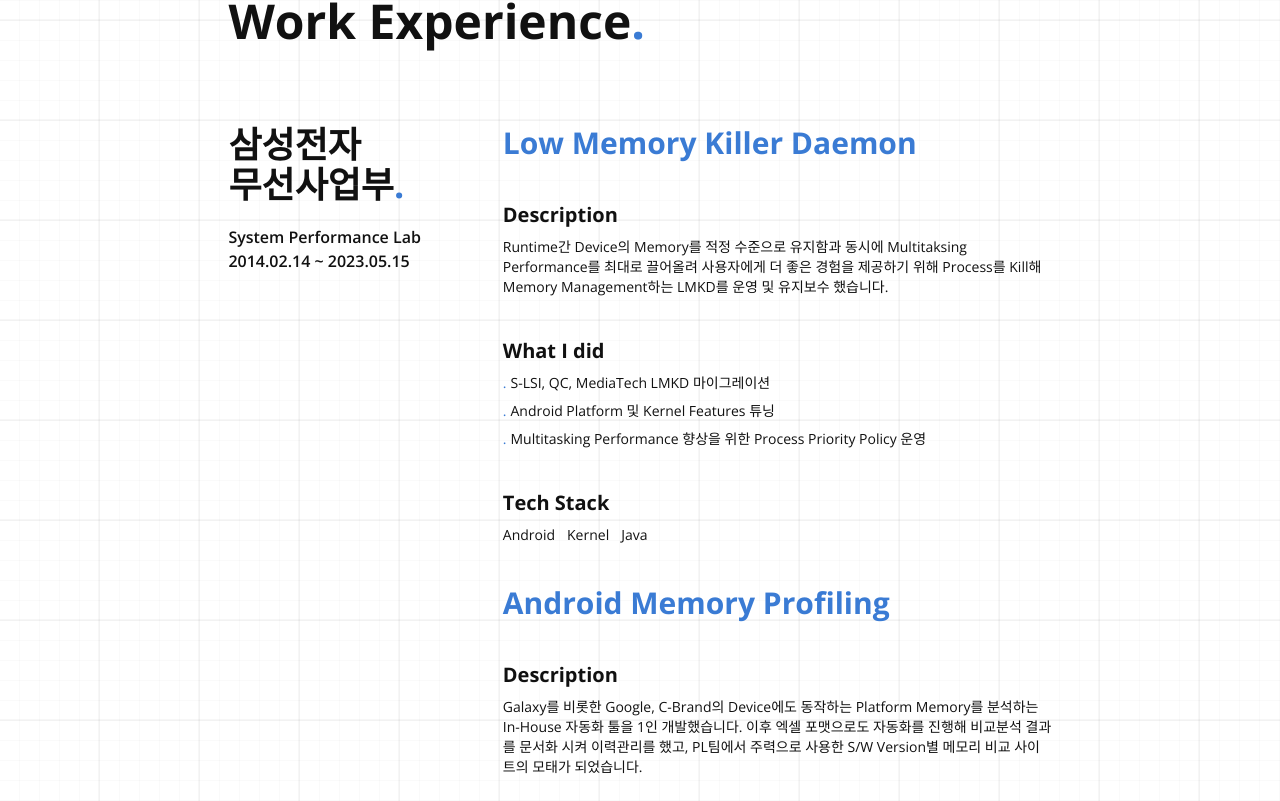
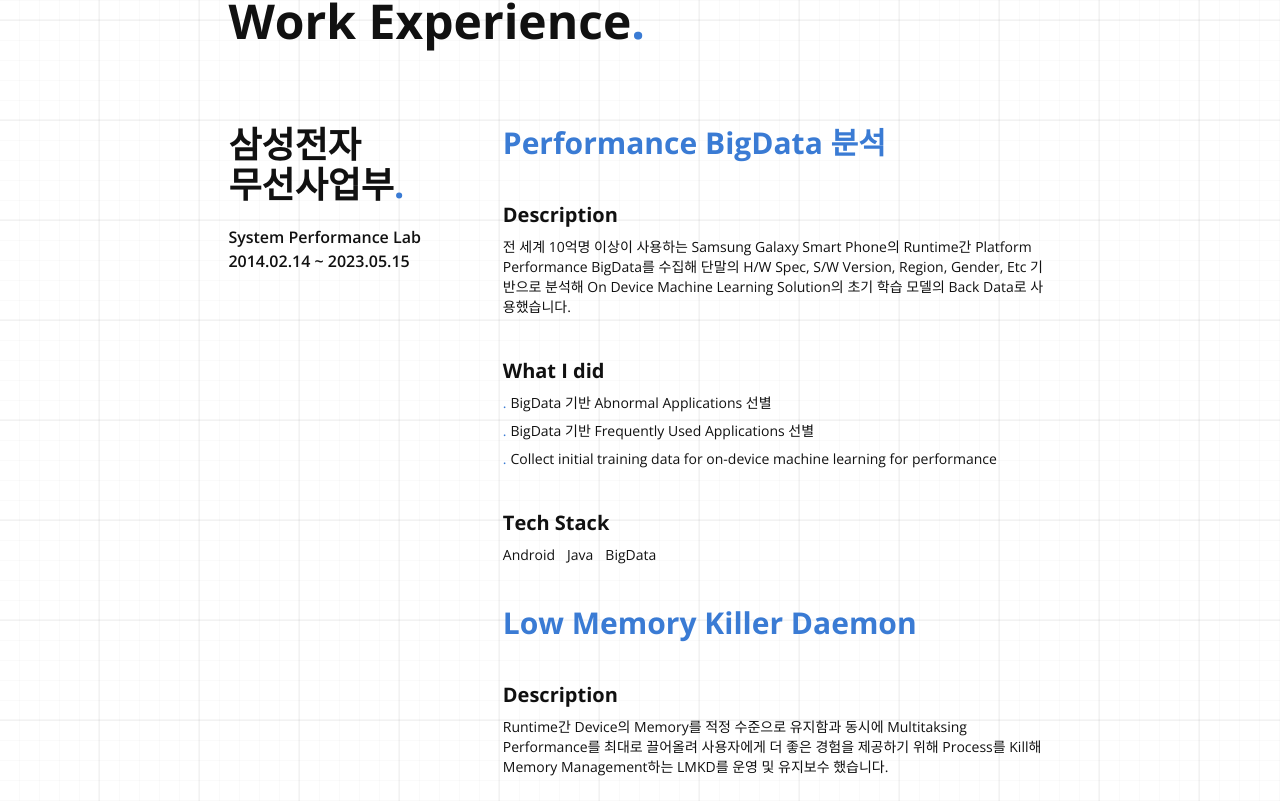
Before and after one commit to jh0152park/introduce_my_self, a Next.js app in the folder resume/: page / in a window 1280 px wide. Shown: the part 579-1380 px from the top of the page. Built offline with nearby package versions, Linux system fonts and the light colour scheme.

Commit message:
added one more work experience

```diff
--- a/resume/global/experience.ts
+++ b/resume/global/experience.ts
@@ -25,6 +25,18 @@
         as: "System Performance Lab",
         period: "2014.02.14 ~ 2023.05.15",
         mission: [
+            {
+                title: "Performance BigData 분석",
+                description:
+                    "전 세계 10억명 이상이 사용하는 Samsung Galaxy Smart Phone의 Runtime간 Platform Performance BigData를 수집해 단말의 H/W Spec, S/W Version, Region, Gender, Etc 기반으로 분석해 On Device Machine Learning Solution의 초기 학습 모델의 Back Data로 사용했습니다.",
+                worked: [
+                    "BigData 기반 Abnormal Applications 선별",
+                    "BigData 기반 Frequently Used Applications 선별",
+                    "Collect initial training data for on-device machine learning for performance",
+                ],
+                tech: ["Android", "Java", "BigData"],
+            },
+
             {
                 title: "Low Memory Killer Daemon",
                 description:
```
